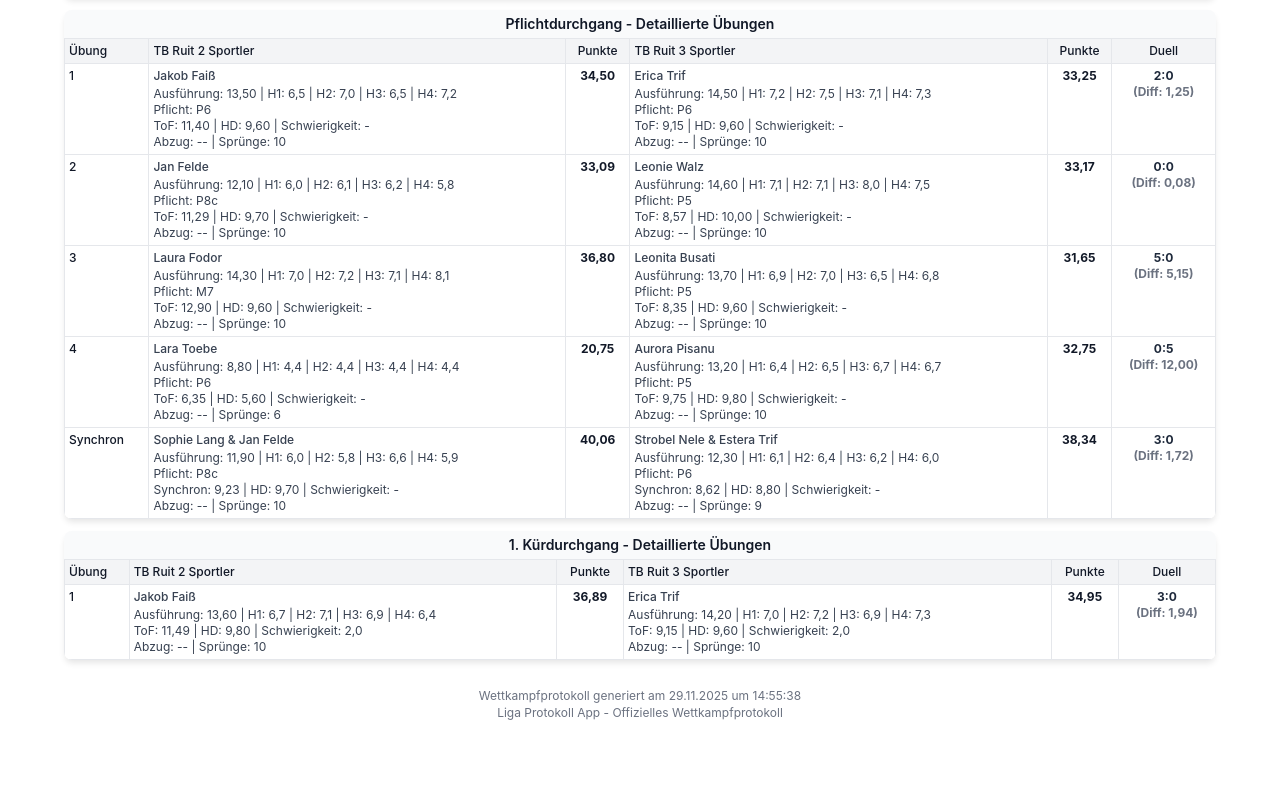
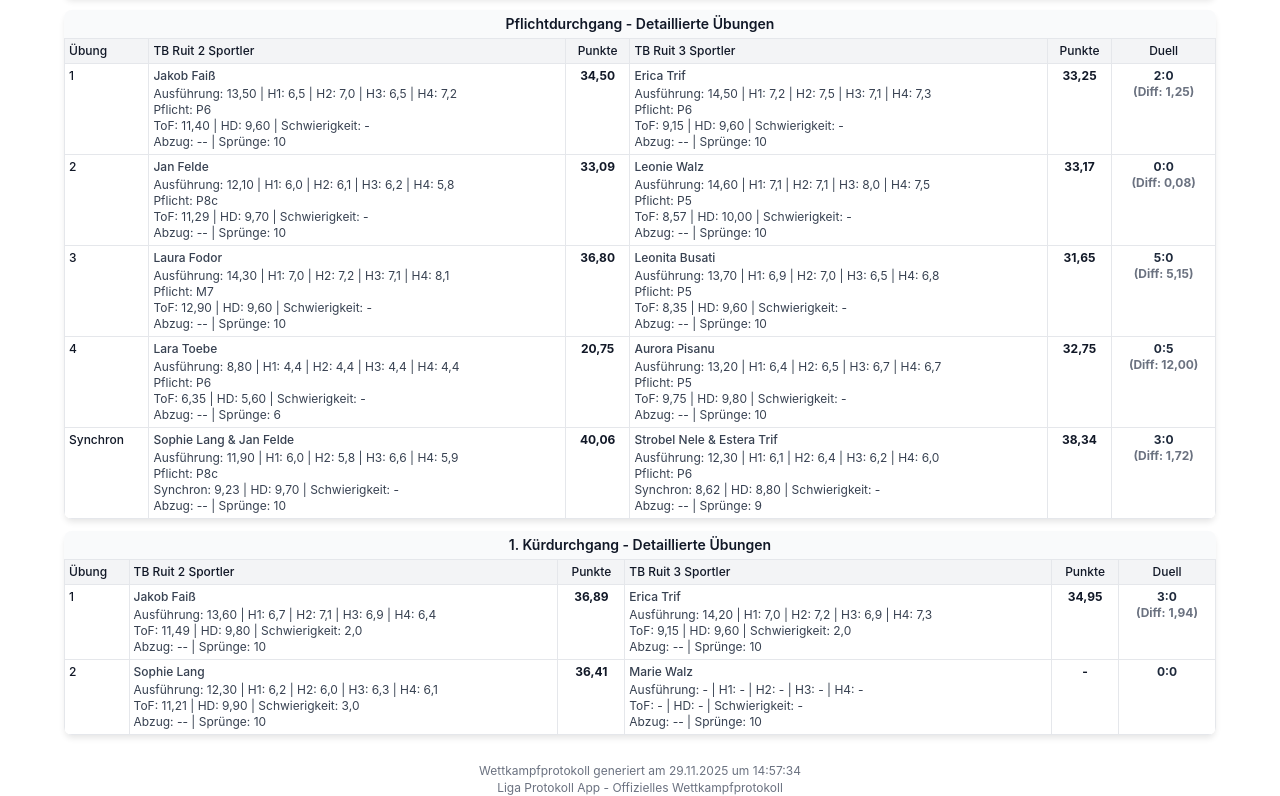
Before and after one commit to TBRTramp/liga-protokoll-website, a plain HTML site: page competition-4/protokoll.html in a window 1280 px wide. Shown: the part 324-1120 px from the top of the page. Before the commit the page ends 1045 px from the top, so only its background shows below. Drawn offline with Linux system fonts and the light colour scheme.

Commit message:
Update Competition 4 - 5 files

```diff
--- a/competition-4/protokoll.html
+++ b/competition-4/protokoll.html
@@ -602,6 +602,74 @@
                     </td>
                   </tr>
 
+                  <tr style="border-top: 1px solid #d1d5db;">
+                    <td style="padding: 0.25rem; font-weight: 500; color: #111827; vertical-align: top; border: 1px solid #e5e7eb;">
+                      2
+                    </td>
+                    <td style="padding: 0.25rem; color: #374151; vertical-align: top; border: 1px solid #e5e7eb;">
+                      <div style="font-weight: 500;">
+                        Sophie Lang
+
+
+                      </div>
+                      <div style="margin-top: 0.125rem;">
+                        <div>
+                          Ausführung: 12,30 |
+                          H1: 6,2 |
+                          H2: 6,0 |
+                          H3: 6,3 |
+                          H4: 6,1
+                        </div>
+
+                        <div>
+                          ToF: 11,21 |
+                          HD: 9,90 |
+                          Schwierigkeit: 3,0
+                        </div>
+                        <div>
+                          Abzug: -- |
+                          Sprünge: 10
+                        </div>
+                      </div>
+                    </td>
+                    <td style="padding: 0.25rem; text-align: center; font-weight: 700; color: #111827; vertical-align: top; border: 1px solid #e5e7eb;">
+                      36,41
+                    </td>
+                    <td style="padding: 0.25rem; color: #374151; vertical-align: top; border: 1px solid #e5e7eb;">
+                      <div style="font-weight: 500;">
+                        Marie Walz
+
+
+                      </div>
+                      <div style="margin-top: 0.125rem;">
+                        <div>
+                          Ausführung: - |
+                          H1: - |
+                          H2: - |
+                          H3: - |
+                          H4: -
+                        </div>
+
+                        <div>
+                          ToF: - |
+                          HD: - |
+                          Schwierigkeit: -
+                        </div>
+                        <div>
+                          Abzug: -- |
+                          Sprünge: 10
+                        </div>
+                      </div>
+                    </td>
+                    <td style="padding: 0.25rem; text-align: center; font-weight: 700; color: #111827; vertical-align: top; border: 1px solid #e5e7eb;">
+                      -
+                    </td>
+                    <td style="padding: 0.25rem; text-align: center; font-weight: 700; vertical-align: top; border: 1px solid #e5e7eb;">
+                      0:0
+
+                    </td>
+                  </tr>
+
               </tbody>
             </table>
           </div>
@@ -612,7 +680,7 @@
 
       <!-- Footer -->
       <div style="text-align: center; color: #6b7280; padding-top: 1rem;">
-        <p>Wettkampfprotokoll generiert am 29.11.2025 um 14:55:38</p>
+        <p>Wettkampfprotokoll generiert am 29.11.2025 um 14:57:34</p>
         <p>Liga Protokoll App - Offizielles Wettkampfprotokoll</p>
       </div>
     </div>
```
Also changed, not shown: competition-4/index.html (+21 -1 lines).
